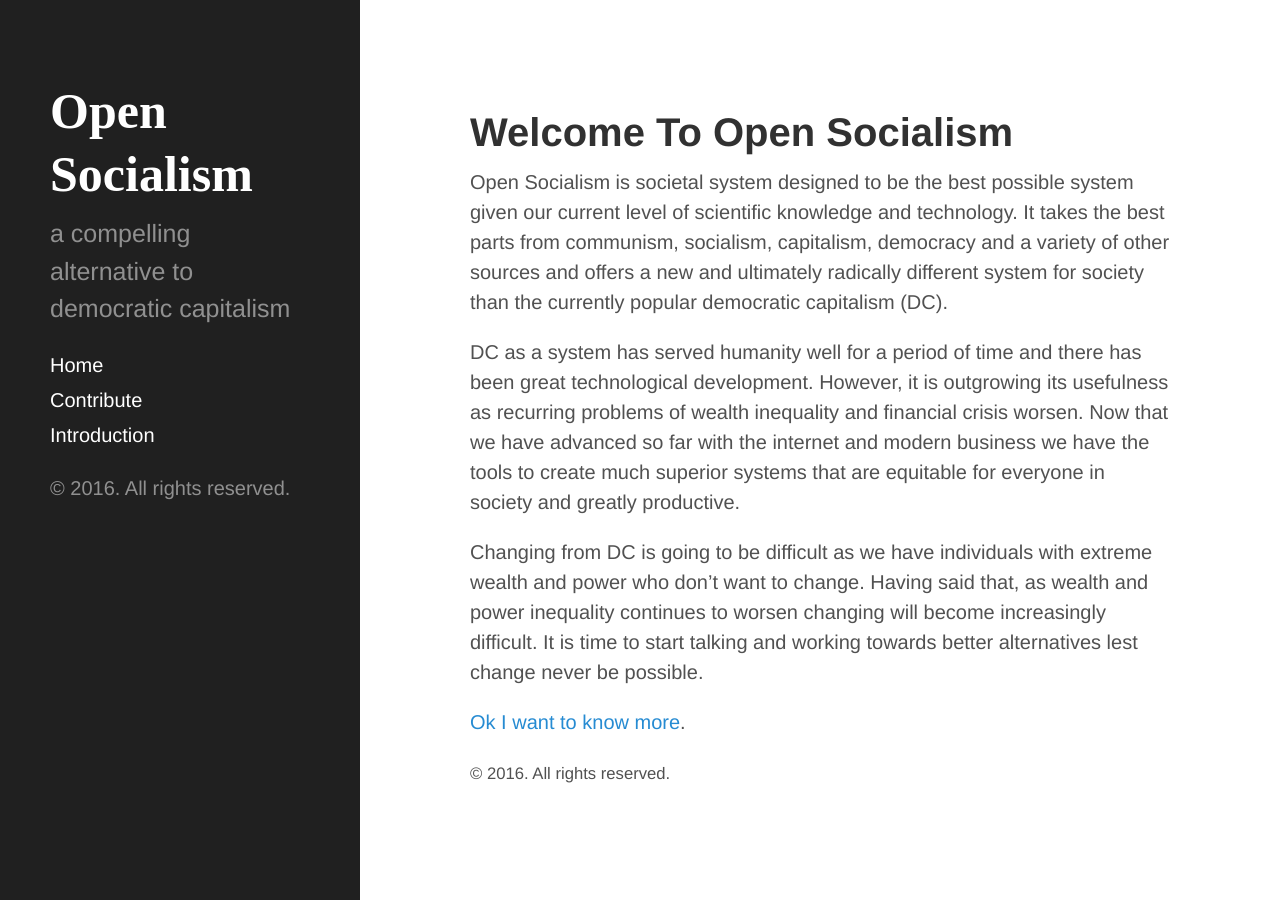
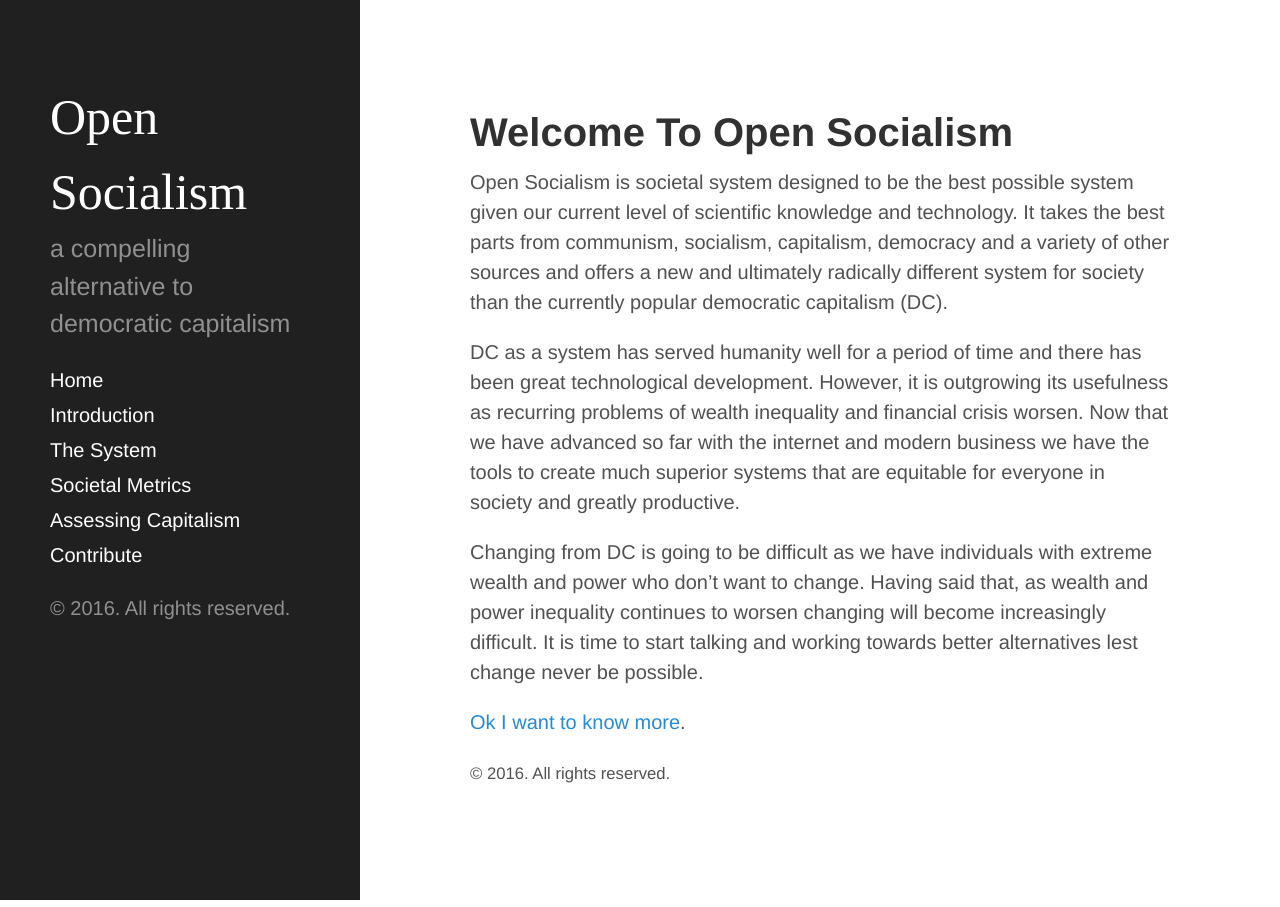
Before and after one commit to open-socialism/open-socialism-site, a Jekyll site: the page built from index.md, in a window 1280 px wide. Built offline with Jekyll 4.4.1, drawn with Linux system fonts in a browser that asks for light colours.

Commit message:
some improvements to new design

```diff
--- a/_includes/head.html
+++ b/_includes/head.html
@@ -3,7 +3,7 @@
   <meta http-equiv="X-UA-Compatible" content="IE=edge">
   <meta name="viewport" content="width=device-width, initial-scale=1">
 
-  <title>{% if page.title %}{{ page.title | escape }}{% else %}{{ site.title | escape }}{% endif %}</title>
+  <title>{% if page.title %}{{ page.title | escape }} | {{ site.title | escape }}{% else %}{{ site.title | escape }}{% endif %}</title>
   <meta name="description" content="{% if page.excerpt %}{{ page.excerpt | strip_html | strip_newlines | truncate: 160 }}{% else %}{{ site.description }}{% endif %}">
 
   <link rel="stylesheet" href="{{ site.baseurl }}/styles.css">
--- a/_includes/sidebar.html
+++ b/_includes/sidebar.html
@@ -1,30 +1,22 @@
 <div class="sidebar">
   <div class="container sidebar-sticky">
     <div class="sidebar-about">
-      <h1>
+      <div class="sidebar-title">
         <a href="{{ site.baseurl }}">
           {{ site.title }}
         </a>
-      </h1>
+      </div>
       <p class="lead">{{ site.description }}</p>
     </div>
 
     <nav class="sidebar-nav">
       <a class="sidebar-nav-item{% if page.url == site.baseurl %} active{% endif %}" href="{{ site.baseurl }}">Home</a>
 
-      {% comment %}
-        The code below dynamically generates a sidebar nav of pages with
-        `layout: page` in the front-matter. See readme for usage.
-      {% endcomment %}
-
-      {% assign pages_list = site.pages %}
-      {% for node in pages_list %}
-        {% if node.title != null %}
-          {% if node.layout == "page" %}
-            <a class="sidebar-nav-item{% if page.url == node.url %} active{% endif %}" href="{{ node.url }}">{{ node.title }}</a>
-          {% endif %}
-        {% endif %}
-      {% endfor %}
+      <a class="sidebar-nav-item" href="/introduction">Introduction</a>
+      <a class="sidebar-nav-item" href="/open-socialism">The System</a>
+      <a class="sidebar-nav-item" href="/societal-metrics">Societal Metrics</a>
+      <a class="sidebar-nav-item" href="/assess-dc">Assessing Capitalism</a>
+      <a class="sidebar-nav-item" href="/contribute">Contribute</a>
     </nav>
 
     <p>&copy; {{ site.time | date: '%Y' }}. All rights reserved.</p>
--- a/_sass/_hyde.scss
+++ b/_sass/_hyde.scss
@@ -76,7 +76,7 @@ html {
 }
 
 /* About section */
-.sidebar-about h1 {
+.sidebar-title {
   color: #fff;
   margin-top: 0;
   font-family: "Abril Fatface", serif;
--- a/_sass/_type.scss
+++ b/_sass/_type.scss
@@ -2,7 +2,7 @@
 //
 // Headings, body text, lists, and other misc typographic elements.
 
-h1, h2, h3, h4, h5, h6 {
+h1, h2, h3, h4, h5, h6, .sitebar-title {
   margin-bottom: .5rem;
   font-weight: bold;
   line-height: 1.25;
```
